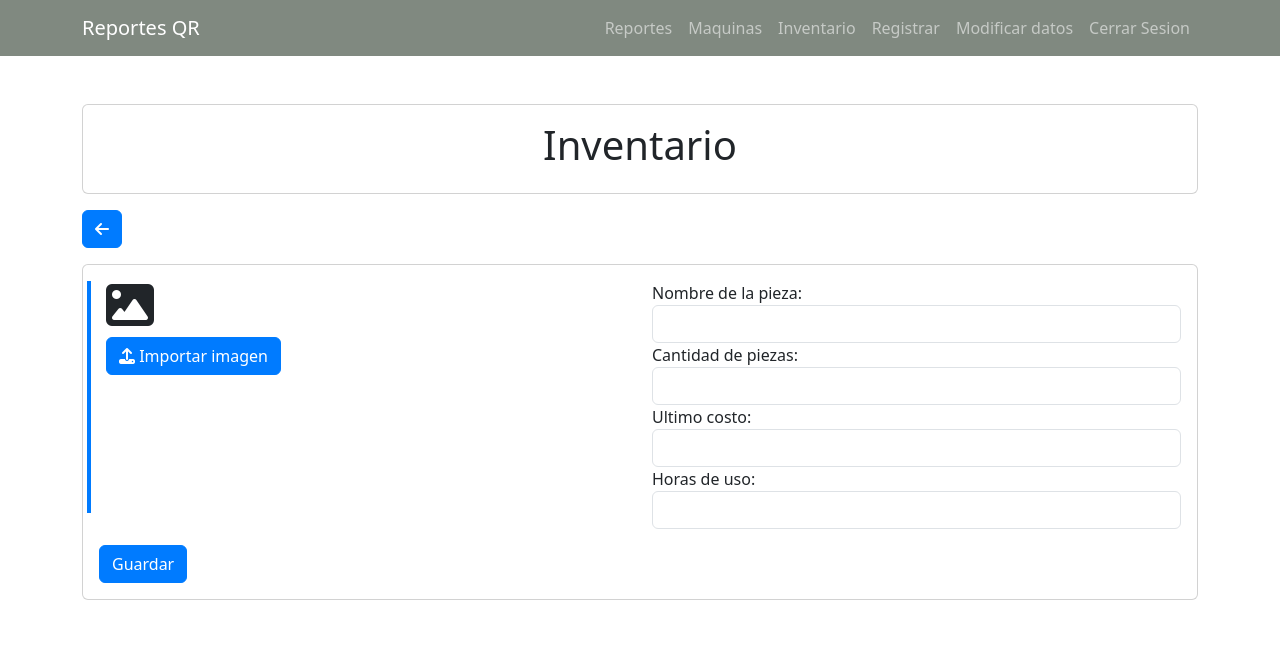
After one commit to LuisRasc99/Mantenimiento_QR, a Django app: page /reportes/panel/inventario in a window 1280 px wide. The commit adds this page. Shown: the top 647 px of the page. Run offline with Django 4.2, Linux system fonts and the light colour scheme; the visitor is signed in with stand-in values (Sample User, id 1); some libraries are stand-ins or nearby versions.

Commit message:
Avance de inventario

```diff
--- a/mantenimientoReportes/forms.py
+++ b/mantenimientoReportes/forms.py
@@ -1,6 +1,6 @@
 import qrcode
 from django import forms
-from .models import Maquina, Reportes
+from .models import Maquina, Reportes, Inventario
 from django.core.files import File
 from io import BytesIO
 
@@ -36,3 +36,12 @@ class MaquinaForm(forms.ModelForm):
     def __init__(self, *args, **kwargs):
         super(MaquinaForm, self).__init__(*args, **kwargs)
         self.fields['foto_maquina'].required = True
+
+class  InventarioForm(forms.ModelForm):
+    class Meta:
+        model = Inventario
+        fields = ['nombre_pieza', 'numero_pieza', 'horas_uso', 'foto_pieza']
+
+    def __init__(self, *args, **kwargs):
+        super(InventarioForm, self).__init__(*args, **kwargs)
+        self.fields['foto_pieza'].required = True
--- a/mantenimientoReportes/models.py
+++ b/mantenimientoReportes/models.py
@@ -25,6 +25,9 @@ class Maquina(models.Model):
     marca = models.TextField(max_length=100)
     modelo = models.TextField(max_length=100)
     foto_maquina = models.ImageField(upload_to='maquinas/', null=True, blank=True)
+
+    def __str__(self):
+        return self.nombre_maquina
 
 class Reportes(models.Model):
     user = models.ForeignKey(User, on_delete=models.CASCADE)
@@ -137,3 +140,13 @@ class Historial(models.Model):
     def delete(self, *args, **kwargs):
         self.eliminar_archivos()
         super(Historial, self).delete(*args, **kwargs)
+
+class Inventario(models.Model):
+    user = models.ForeignKey(User, on_delete=models.CASCADE)
+    nombre_pieza = models.TextField(max_length=100)
+    numero_pieza = models.TextField(max_length=20)
+    horas_uso = models.DecimalField(max_digits=10, decimal_places=2)
+    foto_pieza = models.ImageField(upload_to='partes/', null=True, blank=True)
+
+    def __str__(self):
+        return self.nombre_pieza
--- /dev/null
+++ b/mantenimientoReportes/templates/inventario.html
@@ -0,0 +1,80 @@
+{% extends 'base.html' %}
+{% load static %}
+
+{% block content %}
+<main class="container py-5">
+<section class="card card-body text-center">
+    <h1>Inventario</h1>
+</section>
+<p></p>
+{% if form.errors %}
+<div class="alert alert-danger">
+    <strong>Errores:</strong>
+    <ul>
+    {% for error in form.errors %}
+        <li>{{ error }}</li>
+    {% endfor %}
+    </ul>
+</div>
+{% endif %}
+<p></p>
+<button class="btn btn-primary" onclick="regresar()">
+    <i class="fa-solid fa-arrow-left" style="color: #ffffff;"></i>
+</button>
+<p></p>
+<section class="card card-body">
+    <form method="post" enctype="multipart/form-data">
+        {% csrf_token %}
+        <div class="row">
+            <div class="col-md-6 mb-3 custom-border-left">
+                <div class="mb-2">
+                    {% if form.foto_pieza.value %}
+                        <img id="imagen-preview" src="{{ form.foto_pieza.value.url }}" alt="Vista previa de la imagen" style="max-width: 100%">
+                    {% else %}
+                        <i id="icono-imagen" class="fas fa-image" style="font-size: 48px;"></i>
+                    {% endif %}
+                </div>
+                <input type="file" name="foto_maquina" class="d-none" id="foto_maquina" onchange="mostrarImagen(this)">
+                <button type="button" class="btn btn-primary" id="boton-importar-imagen">
+                    <i class="fas fa-upload"></i> Importar imagen
+                </button>
+            </div>
+            <div class="col-md-6">
+                <label for="nombre_pieza">Nombre de la pieza:</label>
+                <input type="text" name="nombre_pieza" class="form-control" id="nombre_pieza">
+                <label for="cantidad_pieza">Cantidad de piezas:</label>
+                <input type="number" name="cantidad_pieza" class="form-control" id="cantidad_pieza">
+                <label for="costo_pieza">Ultimo costo:</label>
+                <input type="number" name="costo_pieza" class="form-control" id="costo_pieza"step="0.01" min="0" pattern="\d*">
+                <label for="horas_uso">Horas de uso:</label>
+                <input type="number" name="horas_uso" class="form-control" id="horas_uso" pattern="\d*">
+            </div>
+        </div>
+        <p></p>
+        <button type="submit" class="btn btn-primary">Guardar</button>
+    </form>
+</section>
+
+<script>
+    function mostrarImagen(input) {
+        var imagenPreview = document.getElementById('imagen-preview');
+        var iconoImagen = document.getElementById('icono-imagen');
+        if (input.files && input.files[0]) {
+            var reader = new FileReader();
+            reader.onload = function (e) {
+                imagenPreview.src = e.target.result;
+                iconoImagen.style.display = 'none'; // Oculta el ícono de imagen
+            };
+            reader.readAsDataURL(input.files[0]);
+        }
+    }
+
+    // Agregar un manejador de eventos para el botón "Importar imagen"
+    document.getElementById('boton-importar-imagen').addEventListener('click', function () {
+        document.getElementById('foto_maquina').click();
+    });
+</script>
+</main>
+
+
+{% endblock %}
--- a/mantenimientoReportes/urls.py
+++ b/mantenimientoReportes/urls.py
@@ -10,6 +10,8 @@ urlpatterns = [
     path('panel/nueva_maquina', views.nueva_maquina, name='nueva_maquina'),
     path('panel/modificar_maquina/<int:maquina_id>/', views.modificar_maquina, name='modificar_maquina'),
     path('panel/eliminar_maquina/<int:maquina_id>/', views.eliminar_maquina, name='eliminar_maquina'),
+
+    path('panel/inventario', views.inventario, name='inventario'),
 
     path('nuevo/', views.nuevo_reporte, name='nuevo_reporte'),
     path('modificar/<int:id_reporte>/', views.modificar_reporte, name='modificar_reporte'),
--- a/mantenimientoReportes/views.py
+++ b/mantenimientoReportes/views.py
@@ -2,8 +2,8 @@ from django.shortcuts import render
 from django.conf import settings
 from django.contrib.auth.decorators import login_required
 from django.shortcuts import render, redirect, get_object_or_404
-from .forms import MaquinaForm, ReporteForm, ReporteUpdateForm
-from .models import Historial, Maquina, Reportes
+from .forms import MaquinaForm, InventarioForm, ReporteForm, ReporteUpdateForm
+from .models import Historial, Maquina, Inventario, Reportes
 from django.contrib import messages
 import qrcode
 import os
@@ -76,6 +76,23 @@ def eliminar_maquina(request, maquina_id):
         return redirect('panel')
 
     return render(request, 'eliminar_maquina.html', {'maquina': maquina})
+
+@login_required
+def inventario(request):
+    if request.method == 'POST':
+        form = InventarioForm(request.POST, request.FILES)
+        if form.is_valid():
+            form.save()
+            return redirect('inventario')
+    else:
+        form = InventarioForm()
+
+    inventario = Inventario.objects.all()
+    return render(request, 'inventario.html', {'form': form, 'inventario': inventario})
+
+
+
+
 @login_required
 def nuevo_reporte(request):
     if request.method == 'POST':
--- a/mantenimientoSLOGIN/templates/base.html
+++ b/mantenimientoSLOGIN/templates/base.html
@@ -31,7 +31,10 @@
                 </li>
                 <li class="nav-item">
                     <a class="nav-link" href="{% url 'panel' %}">Maquinas</a>
-                    </li>
+                </li>
+                <li class="nav-item">
+                    <a class="nav-link" href="{% url 'inventario' %}">Inventario</a>
+                </li>
                 <li class="nav-item">
                     <a class="nav-link" href="{% url 'registrar' %}">Registrar</a>
                 </li>
@@ -54,7 +57,9 @@
 {% block content %}
 {% endblock %}
 <!-- Asegúrate de tener jQuery cargado antes de cargar el código de Bootstrap -->
- <script src="https://code.jquery.com/jquery-3.6.0.min.js"></script>
+    <script src="https://code.jquery.com/jquery-3.6.0.min.js"></script>
     <script src="https://cdn.jsdelivr.net/npm/bootstrap@5.3.1/dist/js/bootstrap.min.js"></script>
+    <script src="https://maxcdn.bootstrapcdn.com/bootstrap/4.5.2/js/bootstrap.min.js"></script>
+</body>
 </body>
 </html>
--- a/static/css/styles.css
+++ b/static/css/styles.css
@@ -170,3 +170,8 @@ td {
   padding: 10px;
   text-align: center;
 }
+
+.custom-border-left {
+  border-left: 4px solid #007BFF; /* Color del borde izquierdo (puedes cambiarlo) */
+  padding-left: 15px; /* Espacio a la izquierda del campo */
+}
```
Also changed, not shown: mantenimientoReportes/migrations/0006_inventario.py (added), mantenimientoReportes/templates/modificar_parte.html (added), mantenimientoReportes/templates/nueva_parte.html (added).
